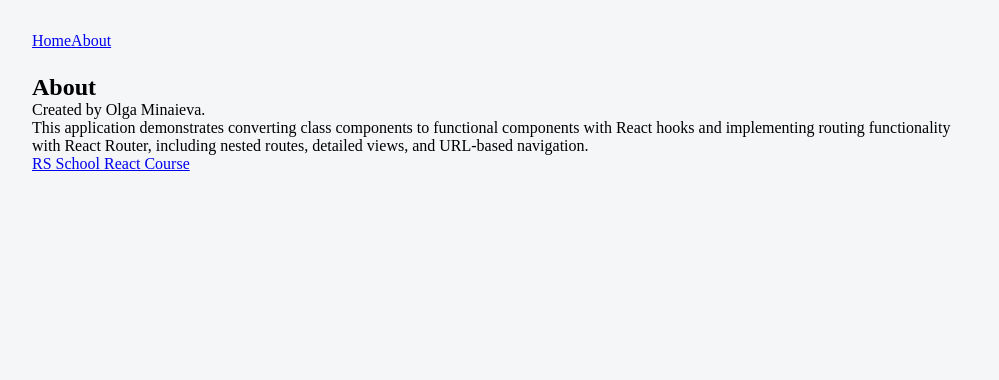
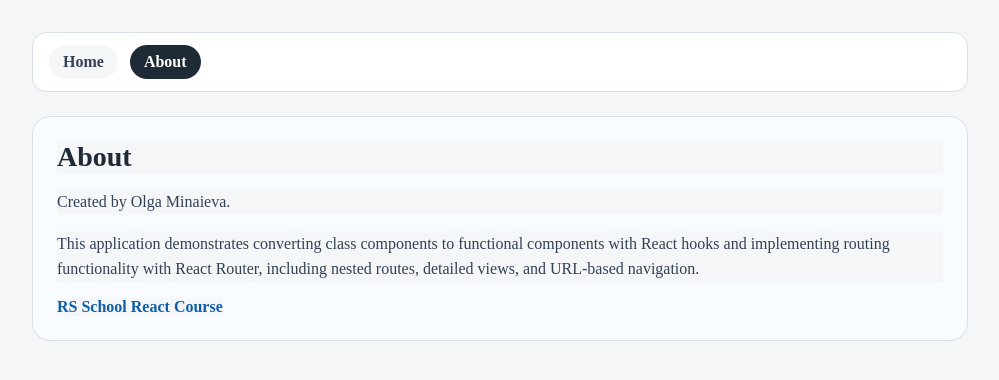
Before and after one commit to OlgaMinaievaWebDev/rs-react-app, a React (Vite) app: page /about in a window 1280 px wide. Shown: the top 380 px of the page, without its empty margins (140-1139 px from the left). Built offline with nearby package versions, Linux system fonts and the light colour scheme.

Commit message:
style: polish details, results, navbar, about and 404 pages

```diff
--- a/src/App.css
+++ b/src/App.css
@@ -29,3 +29,28 @@
 .main-layout.details-open .right {
   flex: 0 0 30%;
 }
+
+.pagination-controls {
+  display: flex;
+  align-items: center;
+  gap: 12px;
+  margin-bottom: 16px;
+}
+
+.pagination-label {
+  margin: 0;
+  font-weight: 600;
+}
+
+.pagination-controls button {
+  border: 1px solid #c7d3e0;
+  border-radius: 999px;
+  padding: 8px 14px;
+  background: #ffffff;
+  cursor: pointer;
+}
+
+.pagination-controls button:disabled {
+  opacity: 0.5;
+  cursor: not-allowed;
+}
--- /dev/null
+++ b/src/components/Navbar.css
@@ -0,0 +1,30 @@
+.navbar {
+  display: flex;
+  align-items: center;
+  gap: 12px;
+  padding: 12px 16px;
+  border: 1px solid #d7dfe8;
+  border-radius: 14px;
+  background: #ffffff;
+}
+
+.nav-link {
+  text-decoration: none;
+  color: #334155;
+  font-weight: 600;
+  padding: 8px 14px;
+  border-radius: 999px;
+  transition:
+    background 0.2s ease,
+    color 0.2s ease;
+}
+
+.nav-link:hover {
+  background: #eef5fb;
+  color: #1f2a37;
+}
+
+.nav-link.active {
+  background: #1f2a37;
+  color: #ffffff;
+}
--- a/src/components/Navbar.tsx
+++ b/src/components/Navbar.tsx
@@ -1,10 +1,21 @@
 import { NavLink } from 'react-router-dom';
+import './Navbar.css';
 
 export default function Navbar() {
   return (
-    <nav>
-      <NavLink to={'/'}>Home</NavLink>
-      <NavLink to={'/about'}>About</NavLink>
+    <nav className="navbar">
+      <NavLink
+        to={'/'}
+        className={({ isActive }) => (isActive ? 'nav-link active' : 'nav-link')}
+      >
+        Home
+      </NavLink>
+      <NavLink
+        to={'/about'}
+        className={({ isActive }) => (isActive ? 'nav-link active' : 'nav-link')}
+      >
+        About
+      </NavLink>
     </nav>
   );
 }
--- a/src/components/Results.css
+++ b/src/components/Results.css
@@ -6,10 +6,22 @@
 }
 
 .result-card {
+  display: block;
   padding: 16px;
   border: 1px solid #e2e2e2;
   border-radius: 10px;
   margin-bottom: 12px;
+  text-decoration: none;
+  color: inherit;
+}
+
+.result-card h3,
+.result-card p {
+  margin: 0;
+}
+
+.result-card h3 {
+  margin-bottom: 8px;
 }
 
 .loader {
--- a/src/components/Search.css
+++ b/src/components/Search.css
@@ -2,8 +2,8 @@
   display: flex;
   gap: 12px;
   background: #ffffff;
-  border: 1px solid #ddd;
-  border-radius: 12px;
+  border: 1px solid #d7dfe8;
+  border-radius: 14px;
   padding: 20px;
 }
 
@@ -11,25 +11,30 @@
   flex: 1;
   padding: 10px 12px;
   font-size: 16px;
-  border: 1px solid #ccc;
-  border-radius: 8px;
+  border: 1px solid #c7d3e0;
+  border-radius: 10px;
   outline: none;
   transition:
     border 0.2s ease,
     box-shadow 0.2s ease;
 }
 
+.search-input:focus {
+  border-color: #0f5ea8;
+  box-shadow: 0 0 0 3px rgba(15, 94, 168, 0.12);
+}
+
 .search-button {
   padding: 10px 18px;
   cursor: pointer;
-  border: 1px solid #ccc;
-  border-radius: 8px;
-  background: #f5f5f5;
+  border: 1px solid #c7d3e0;
+  border-radius: 999px;
+  background: #ffffff;
   transition: all 0.2s ease;
 }
 
 .search-button:hover {
-  background: #e6e6e6;
+  background: #eef5fb;
 }
 
 .search-button:active {
@@ -37,5 +42,5 @@
 }
 
 .search-button:focus {
-  outline: 2px solid #999;
+  outline: 2px solid #0f5ea8;
 }
--- /dev/null
+++ b/src/pages/About.css
@@ -0,0 +1,32 @@
+.about-page {
+  display: flex;
+  flex-direction: column;
+  gap: 16px;
+  padding: 24px;
+  border: 1px solid #d7dfe8;
+  border-radius: 18px;
+  background: #f8fbff;
+}
+
+.about-page h2 {
+  margin: 0;
+  font-size: 1.75rem;
+  color: #1f2a37;
+}
+
+.about-page p {
+  margin: 0;
+  line-height: 1.6;
+  color: #334155;
+}
+
+.about-page a {
+  align-self: flex-start;
+  text-decoration: none;
+  color: #0f5ea8;
+  font-weight: 600;
+}
+
+.about-page a:hover {
+  text-decoration: underline;
+}
--- a/src/pages/About.tsx
+++ b/src/pages/About.tsx
@@ -1,6 +1,8 @@
+import './About.css';
+
 export default function About() {
   return (
-    <div>
+    <section className="about-page">
       <h2>About</h2>
 
       <p>Created by Olga Minaieva.</p>
@@ -19,6 +21,6 @@ export default function About() {
       >
         RS School React Course
       </a>
-    </div>
+    </section>
   );
 }
--- /dev/null
+++ b/src/pages/Details.css
@@ -0,0 +1,36 @@
+.details-panel {
+  border: 1px solid #d7dfe8;
+  border-radius: 16px;
+  padding: 20px;
+  background: #f8fbff;
+  display: flex;
+  flex-direction: column;
+  gap: 12px;
+}
+
+.details-panel h2 {
+  margin: 0;
+  font-size: 1.5rem;
+  line-height: 1.2;
+  color: #1f2a37;
+  padding-bottom: 8px;
+  border-bottom: 1px solid #d7dfe8;
+}
+
+.details-panel p {
+  margin: 0;
+}
+
+.details-close-button {
+  align-self: flex-start;
+  margin-top: 8px;
+  border: 1px solid #c7d3e0;
+  border-radius: 999px;
+  padding: 8px 14px;
+  background: #ffffff;
+  cursor: pointer;
+}
+
+.details-close-button:hover {
+  background: #eef5fb;
+}
--- a/src/pages/Details.tsx
+++ b/src/pages/Details.tsx
@@ -1,6 +1,7 @@
 import { useEffect, useState } from 'react';
 import { useParams, useSearchParams, useNavigate } from 'react-router-dom';
 import type { Character } from './Home';
+import './Details.css';
 
 export default function Details() {
   const [isLoading, setIsLoading] = useState(true);
@@ -62,11 +63,13 @@ export default function Details() {
 
 
   return (
-    <div>
-      <p>{character.name}</p>
-      <p>{character.species}</p>
-      <p>{character.status}</p>
-      <button onClick={handleClose}>Close</button>
+    <div className="details-panel">
+      <h2>{character.name}</h2>
+      <p>Species: {character.species}</p>
+      <p>Status: {character.status}</p>
+      <button className="details-close-button" onClick={handleClose}>
+        Close
+      </button>
     </div>
   );
 }
--- a/src/pages/Home.tsx
+++ b/src/pages/Home.tsx
@@ -122,20 +122,21 @@ export function Home() {
         >
           <div className="left">
             {!isLoading && !error && items.length > 0 && (
-              <p>
-                {' '}
-                current page {currentPage} of {totalPages} pages
-              </p>
-            )}
+              <div className="pagination-controls">
                 <button onClick={handlePrevClick} disabled={currentPage === 1}>
                   Prev
                 </button>
+                <p className="pagination-label">
+                  Page {currentPage} of {totalPages}
+                </p>
                 <button
                   onClick={handleNextClick}
                   disabled={currentPage === totalPages}
                 >
                   Next
                 </button>
+              </div>
+            )}
             <Results items={items} isLoading={isLoading} error={error} />
           </div>
 
--- /dev/null
+++ b/src/pages/NotFound.css
@@ -0,0 +1,31 @@
+.not-found-page {
+  display: flex;
+  flex-direction: column;
+  gap: 16px;
+  align-items: flex-start;
+  padding: 24px;
+  border: 1px solid #d7dfe8;
+  border-radius: 18px;
+  background: #f8fbff;
+}
+
+.not-found-page h2 {
+  margin: 0;
+  font-size: 2rem;
+  color: #1f2a37;
+}
+
+.not-found-page p {
+  margin: 0;
+  color: #475569;
+}
+
+.not-found-page a {
+  text-decoration: none;
+  color: #0f5ea8;
+  font-weight: 600;
+}
+
+.not-found-page a:hover {
+  text-decoration: underline;
+}
--- a/src/pages/NotFound.tsx
+++ b/src/pages/NotFound.tsx
@@ -1,11 +1,12 @@
 import { Link } from 'react-router-dom';
+import './NotFound.css';
 
 export default function NotFound() {
   return (
-    <div>
+    <section className="not-found-page">
       <h2>404</h2>
       <p>Page not found</p>
       <Link to={'/'}>Return Home</Link>
-    </div>
+    </section>
   );
 }
```
Lines whose indentation alone changed are shown as unchanged.
